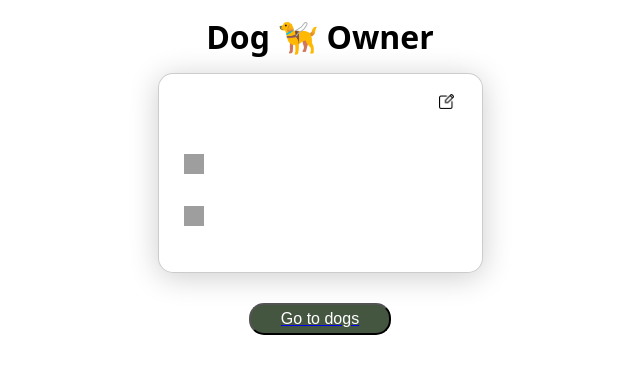
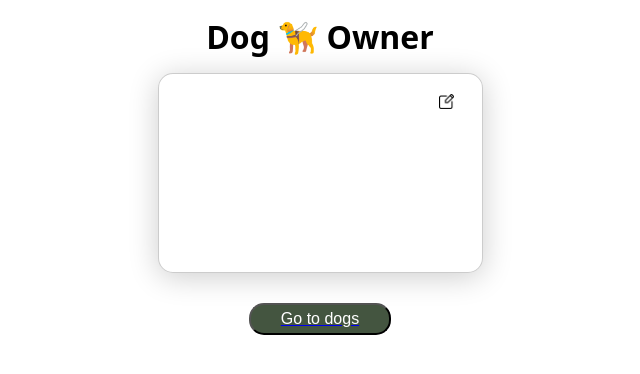
Before and after one commit to RonnySteady/dogpass, a Next.js app: page /owner in a window 1280 px wide. Shown: the top 374 px of the page, without its empty margins (320-960 px from the left). Built offline with nearby package versions, Linux system fonts and the light colour scheme; grey boxes are pictures that could not be loaded.

Commit message:
added postal address input for OwnerCard

```diff
--- a/components/OwnerCard.js
+++ b/components/OwnerCard.js
@@ -82,6 +82,15 @@ export default function OwnerCard() {
                 maxLength: 12,
               })}
             />
+            <InputPostal
+              type="textarea"
+              placeholder="Postal address"
+              {...register("postal", {
+                required: false,
+                minLength: 6,
+                maxLength: 12,
+              })}
+            />
 
             <input type="submit" value="Save" />
             <button type="button" onClick={onCancel}>
@@ -95,24 +104,8 @@ export default function OwnerCard() {
               <StyledName>
                 {formData.firstName} {formData.lastName}
               </StyledName>
-              <StyledEmail>
-                <Image
-                  src="/images/icons8-mail-94.png"
-                  width="20"
-                  height="20"
-                  alt="Mail icon"
-                />
-                {formData.email}
-              </StyledEmail>
-              <StyledMobile>
-                <Image
-                  src="/images/icons8-phone-94.png"
-                  width="20"
-                  height="20"
-                  alt="Phone icon"
-                />
-                {formData.mobileNumber}
-              </StyledMobile>{" "}
+              <StyledEmail>{formData.email}</StyledEmail>
+              <StyledMobile>{formData.mobileNumber}</StyledMobile>{" "}
             </Grid>
             <div>
               <EditButton type="button" onClick={() => setIsEditing(true)}>
@@ -196,6 +189,11 @@ const InputMobile = styled.input`
   grid-area: 1 / 1 / 1 / 1;
 `;
 
+const InputPostal = styled.input`
+  margin-bottom: 10px;
+  grid-area: 1 / 1 / 1 / 1;
+`;
+
 const EditButton = styled.button`
   display: grid;
   margin: auto;
```
